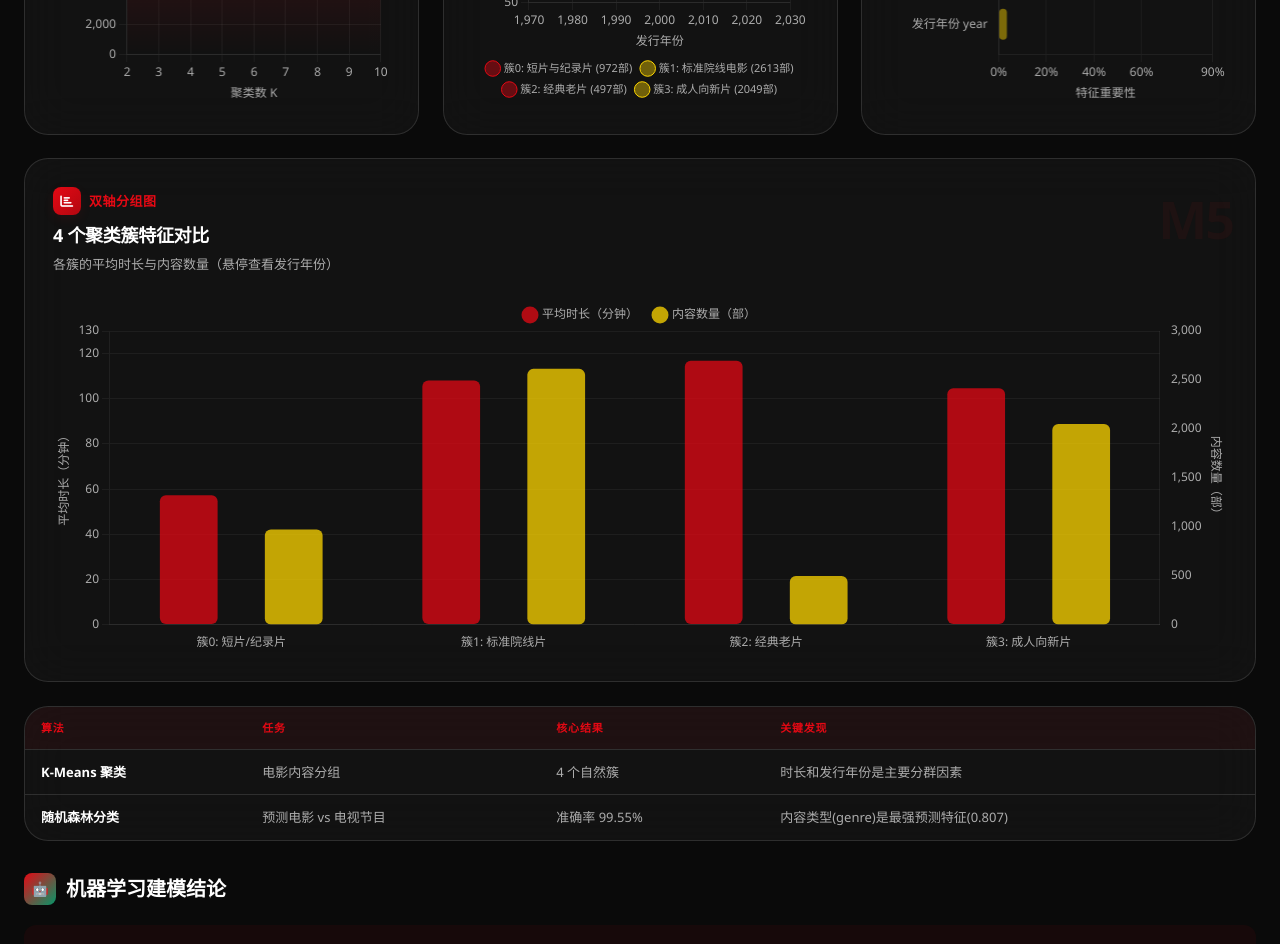
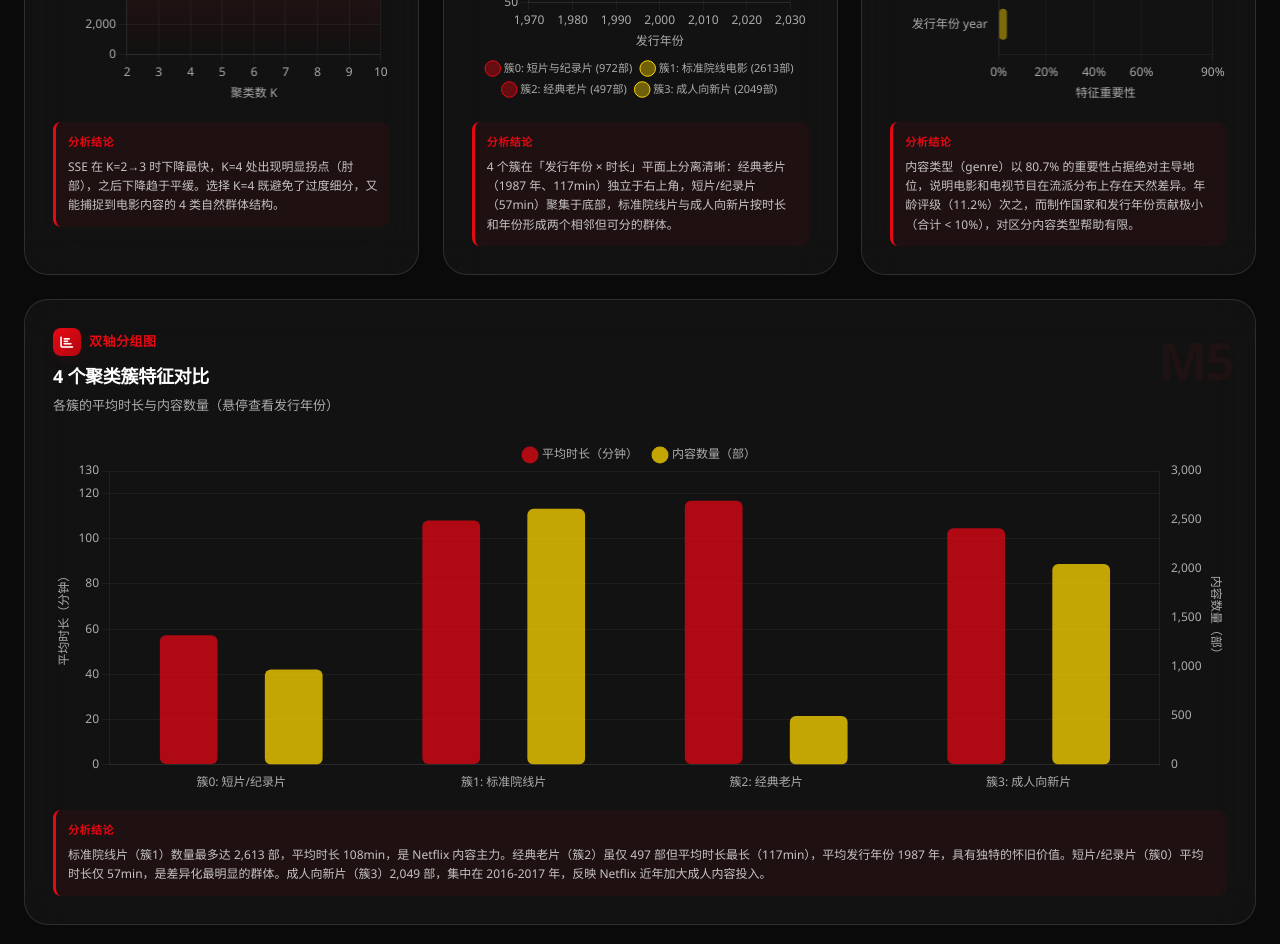
Before and after one commit to Heng0128/netflix-data-analysis, a Next.js app in the folder netflix-app/: page /conclusion in a window 1280 px wide. Shown: the part 2240-3184 px from the top of the page. Built offline with nearby package versions, Linux system fonts and the light colour scheme.

Commit message:
feat: 数据处理与展示方案
Co-authored-by: traeagent <traeagent@users.noreply.github.com>

```diff
--- a/netflix-app/src/app/conclusion/page.tsx
+++ b/netflix-app/src/app/conclusion/page.tsx
@@ -431,6 +431,10 @@ export default function MLAnalysisPage() {
           <div className="chart-wrap">
             <canvas ref={(el) => { chartRefs.current[0] = el; }}></canvas>
           </div>
+          <div style={{ marginTop: '16px', padding: '12px', background: 'rgba(229,9,20,.06)', borderRadius: '8px', borderLeft: '3px solid #E50914' }}>
+            <div style={{ fontSize: '11px', color: '#E50914', fontWeight: 700, marginBottom: '6px', letterSpacing: '.5px' }}>分析结论</div>
+            <p style={{ fontSize: '12px', color: 'rgba(255,255,255,.75)', lineHeight: 1.6, margin: 0 }}>SSE 在 K=2→3 时下降最快，K=4 处出现明显拐点（肘部），之后下降趋于平缓。选择 K=4 既避免了过度细分，又能捕捉到电影内容的 4 类自然群体结构。</p>
+          </div>
         </div>
 
         <div className="chart-card">
@@ -440,6 +444,10 @@ export default function MLAnalysisPage() {
           <div className="chart-subtitle">发行年份 vs 时长，4 个自然分群</div>
           <div className="chart-wrap">
             <canvas ref={(el) => { chartRefs.current[1] = el; }}></canvas>
+          </div>
+          <div style={{ marginTop: '16px', padding: '12px', background: 'rgba(229,9,20,.06)', borderRadius: '8px', borderLeft: '3px solid #E50914' }}>
+            <div style={{ fontSize: '11px', color: '#E50914', fontWeight: 700, marginBottom: '6px', letterSpacing: '.5px' }}>分析结论</div>
+            <p style={{ fontSize: '12px', color: 'rgba(255,255,255,.75)', lineHeight: 1.6, margin: 0 }}>4 个簇在「发行年份 × 时长」平面上分离清晰：经典老片（1987 年、117min）独立于右上角，短片/纪录片（57min）聚集于底部，标准院线片与成人向新片按时长和年份形成两个相邻但可分的群体。</p>
           </div>
         </div>
 
@@ -451,6 +459,10 @@ export default function MLAnalysisPage() {
           <div className="chart-wrap">
             <canvas ref={(el) => { chartRefs.current[2] = el; }}></canvas>
           </div>
+          <div style={{ marginTop: '16px', padding: '12px', background: 'rgba(229,9,20,.06)', borderRadius: '8px', borderLeft: '3px solid #E50914' }}>
+            <div style={{ fontSize: '11px', color: '#E50914', fontWeight: 700, marginBottom: '6px', letterSpacing: '.5px' }}>分析结论</div>
+            <p style={{ fontSize: '12px', color: 'rgba(255,255,255,.75)', lineHeight: 1.6, margin: 0 }}>内容类型（genre）以 80.7% 的重要性占据绝对主导地位，说明电影和电视节目在流派分布上存在天然差异。年龄评级（11.2%）次之，而制作国家和发行年份贡献极小（合计 &lt; 10%），对区分内容类型帮助有限。</p>
+          </div>
         </div>
 
         <div className="chart-card full-width">
@@ -460,6 +472,10 @@ export default function MLAnalysisPage() {
           <div className="chart-subtitle">各簇的平均时长与内容数量（悬停查看发行年份）</div>
           <div className="chart-wrap tall">
             <canvas ref={(el) => { chartRefs.current[3] = el; }}></canvas>
+          </div>
+          <div style={{ marginTop: '16px', padding: '12px', background: 'rgba(229,9,20,.06)', borderRadius: '8px', borderLeft: '3px solid #E50914' }}>
+            <div style={{ fontSize: '11px', color: '#E50914', fontWeight: 700, marginBottom: '6px', letterSpacing: '.5px' }}>分析结论</div>
+            <p style={{ fontSize: '12px', color: 'rgba(255,255,255,.75)', lineHeight: 1.6, margin: 0 }}>标准院线片（簇1）数量最多达 2,613 部，平均时长 108min，是 Netflix 内容主力。经典老片（簇2）虽仅 497 部但平均时长最长（117min），平均发行年份 1987 年，具有独特的怀旧价值。短片/纪录片（簇0）平均时长仅 57min，是差异化最明显的群体。成人向新片（簇3）2,049 部，集中在 2016-2017 年，反映 Netflix 近年加大成人内容投入。</p>
           </div>
         </div>
       </div>
```
